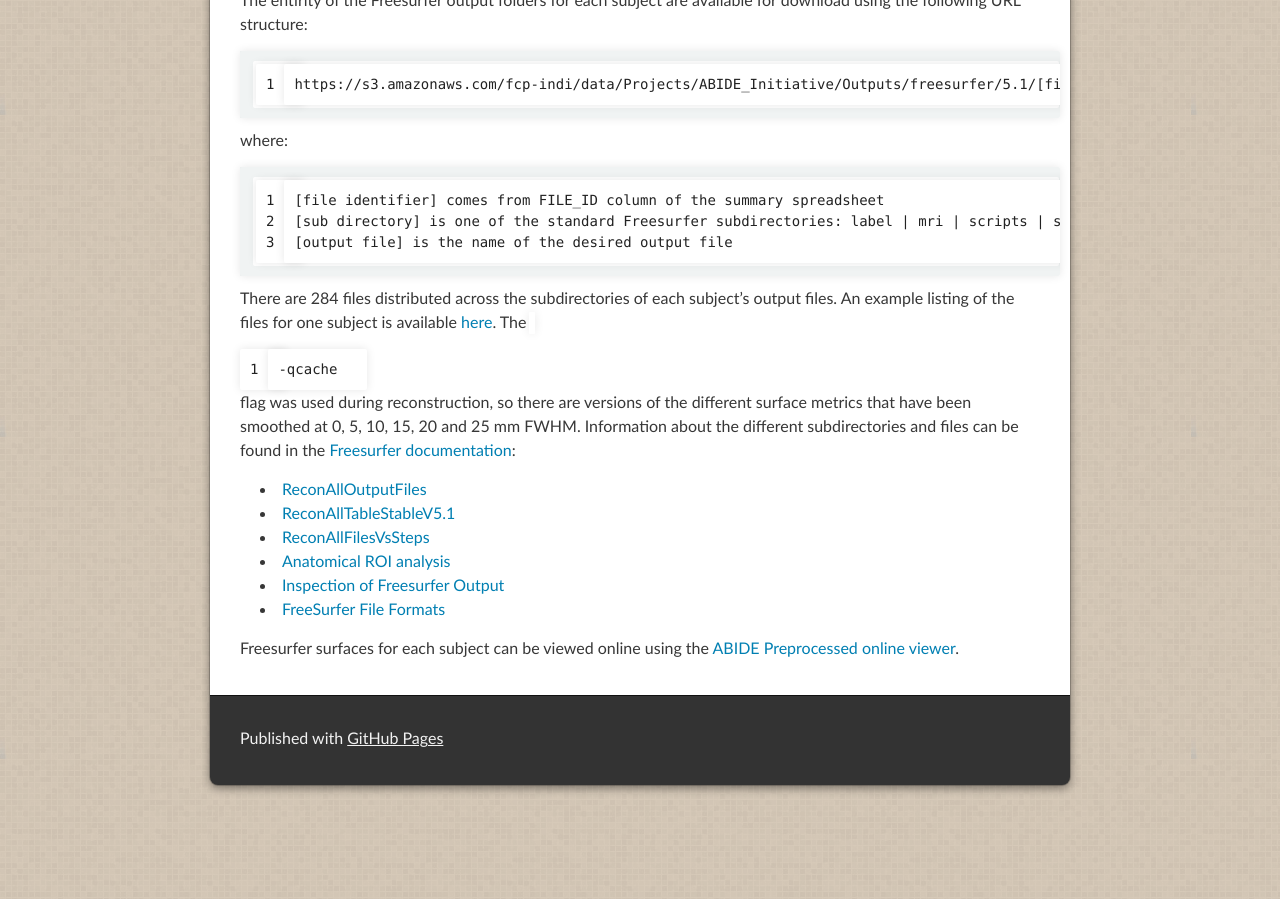
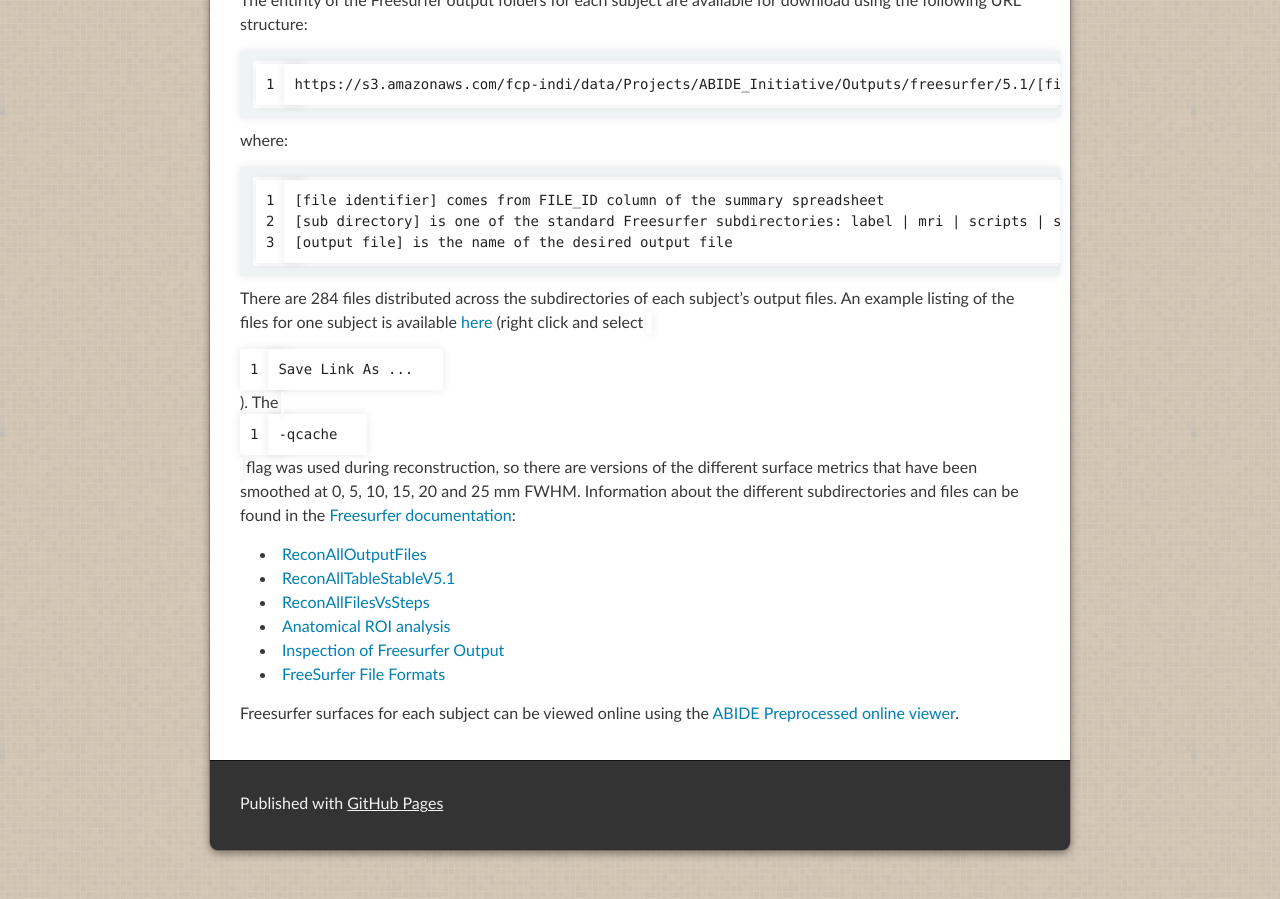
Before and after one commit to preprocessed-connectomes-project/abide, a Jekyll site: the page built from download.md, in a window 1280 px wide and 900 px high, scrolled down 4393 px. Built offline with Jekyll 4.4.1, drawn with Linux system fonts in a browser that asks for light colours; before the commit the page ends 5228 px from its top, so only the background shows below that.

Commit message:
added link to freesurfer directory listing

```diff
--- a/download.md
+++ b/download.md
@@ -107,7 +107,7 @@
 	[sub directory] is one of the standard Freesurfer subdirectories: label | mri | scripts | stats | surf
     [output file] is the name of the desired output file
 
-There are 284 files distributed across the subdirectories of each subject's output files. An example listing of the files for one subject is available [here](url_to_file). The `-qcache` flag was used during reconstruction, so there are versions of the different surface metrics that have been smoothed at 0, 5, 10, 15, 20 and 25 mm FWHM. Information about the different subdirectories and files can be found in the [Freesurfer documentation](http://surfer.nmr.mgh.harvard.edu/fswiki/):
+There are 284 files distributed across the subdirectories of each subject's output files. An example listing of the files for one subject is available [here](https://raw.githubusercontent.com/preprocessed-connectomes-project/abide/master/freesurfer_files.json) (right click and select `Save Link As ...`). The `-qcache` flag was used during reconstruction, so there are versions of the different surface metrics that have been smoothed at 0, 5, 10, 15, 20 and 25 mm FWHM. Information about the different subdirectories and files can be found in the [Freesurfer documentation](http://surfer.nmr.mgh.harvard.edu/fswiki/):
 
 - [ReconAllOutputFiles](http://surfer.nmr.mgh.harvard.edu/fswiki/ReconAllOutputFiles)
 - [ReconAllTableStableV5.1](http://surfer.nmr.mgh.harvard.edu/fswiki/ReconAllDevTable)
```
